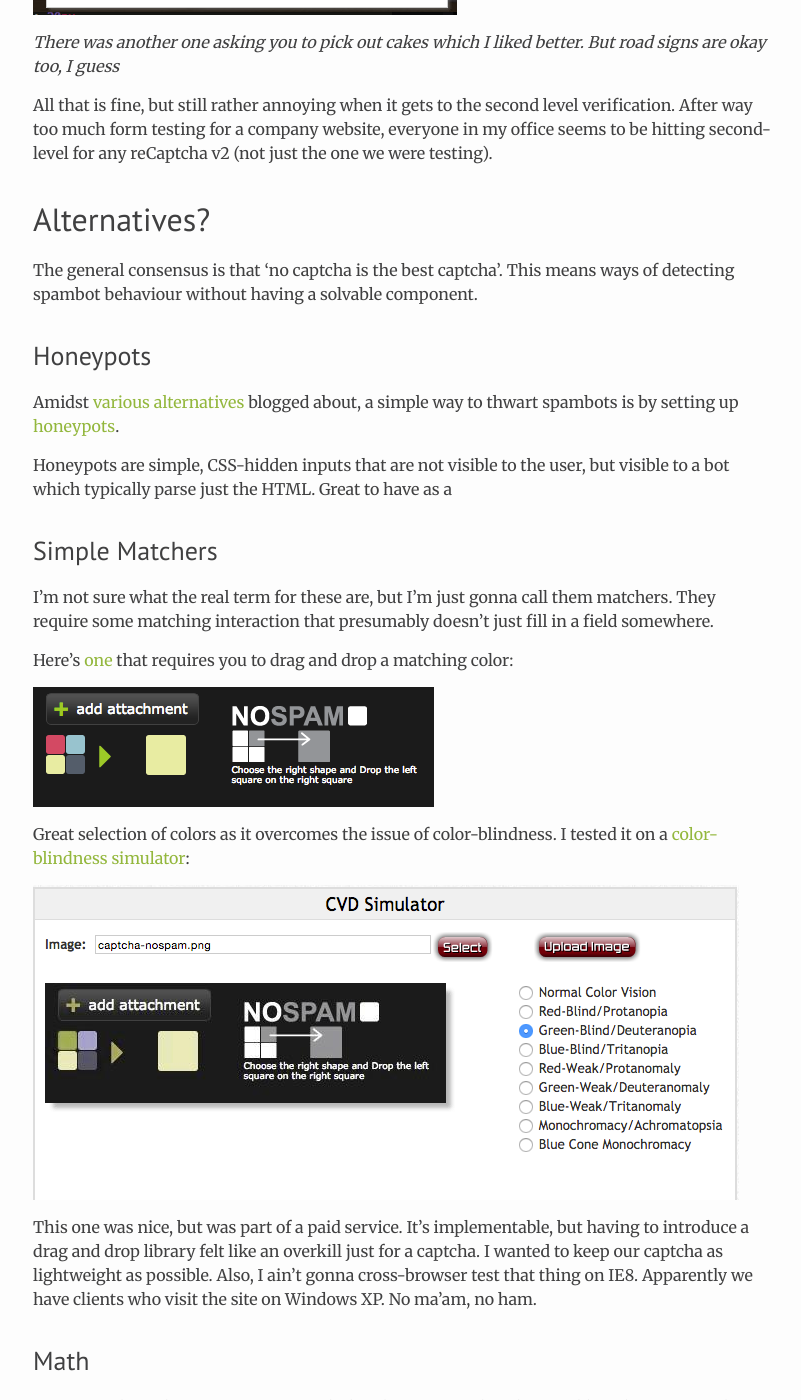
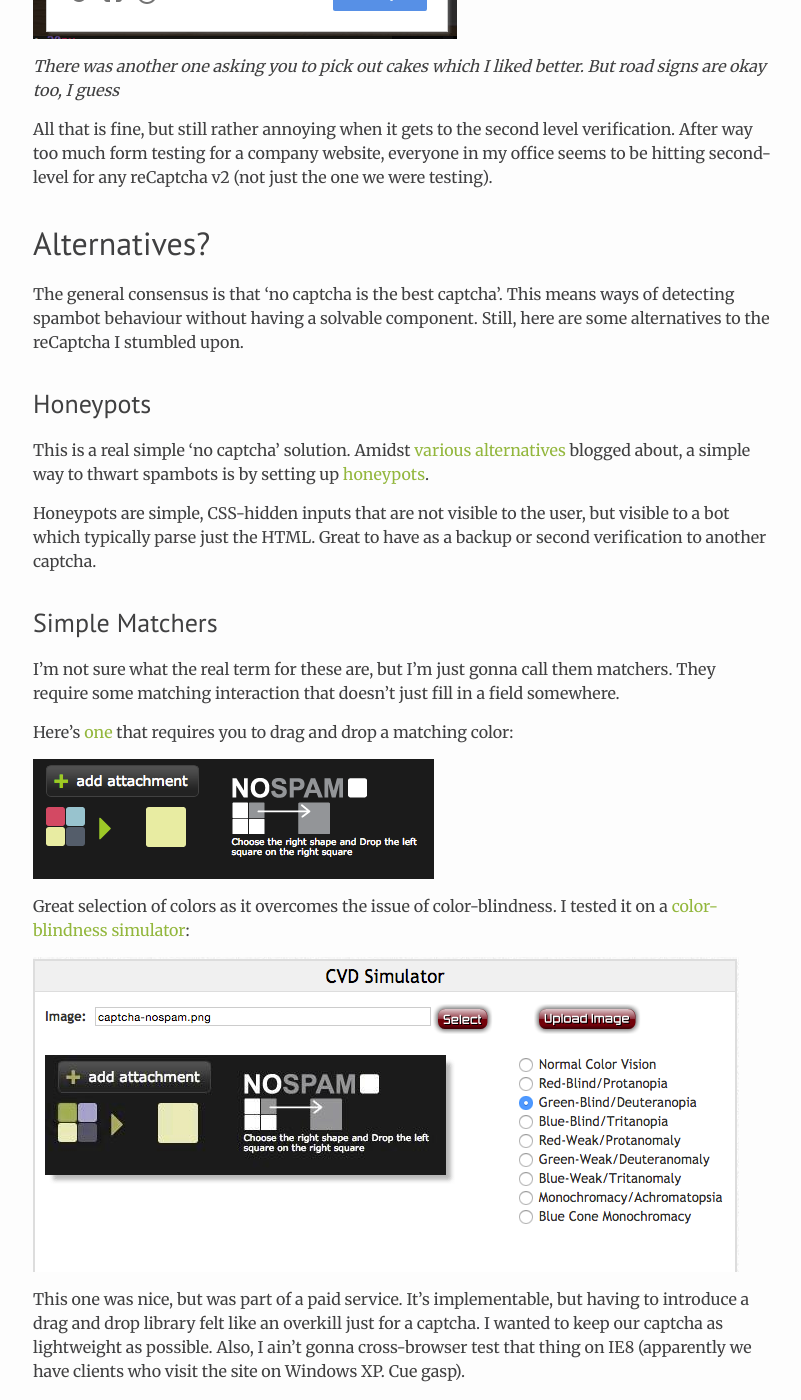
Before and after one commit to piratefsh/piratefsh.github.io, a Jekyll site: the page built from _posts/2015-04-30-battle-of-the-captchas.md, in a window 1280 px wide and 1400 px high, scrolled down 1656 px. Shown: the whole window, without its empty margins (237-1038 px from the left). Built offline with Jekyll 4.4.1, drawn with Linux system fonts in a browser that asks for light colours; comment, search, counter and statistics services are not loaded; some of the changed text lies outside the part shown.

Commit message:
Proofread

```diff
--- a/_posts/2015-04-30-battle-of-the-captchas.md
+++ b/_posts/2015-04-30-battle-of-the-captchas.md
@@ -25,7 +25,7 @@
 
 *Simple, and real sexy*
 
-You just gotta give that checkbox a click, and voila, you're done! It works by detecting your behaviour prior to checking that box. If your behaviour is suspicious, it busts out a second level of verification which is either reCaptcha v1, or an image selection game like this:
+You just have to click on that checkbox, and voila, you're done! It works by detecting your behaviour prior to checking that box. If your behaviour is suspicious, (e.g. if you fill in the form too quickly) it busts out a second level of verification which is either reCaptcha v1, or an image selection game like this:
 
 ![Google Recaptcha version 2](/assets/images/captchas/recaptcha-v2-level-2.png)
 
@@ -34,16 +34,16 @@
 All that is fine, but still rather annoying when it gets to the second level verification. After way too much form testing for a company website, everyone in my office seems to be hitting second-level for any reCaptcha v2 (not just the one we were testing).
 
 ## Alternatives?
-The general consensus is that 'no captcha is the best captcha'. This means ways of detecting spambot behaviour without having a solvable component.
+The general consensus is that 'no captcha is the best captcha'. This means ways of detecting spambot behaviour without having a solvable component. Still, here are some alternatives to the reCaptcha I stumbled upon.
 
 ### Honeypots
-Amidst [various](http://www.usertesting.com/blog/2014/04/09/think-your-site-needs-captcha-try-these-user-friendly-alternatives/) [alternatives](http://www.experiencesolutions.co.uk/blog/2014/03/19/5-alternatives-to-captcha-that-wont-baffle-or-frustrate-users/) blogged about, a simple way to thwart spambots is by setting up [honeypots](http://haacked.com/archive/2007/09/11/honeypot-captcha.aspx/).
+This is a real simple 'no captcha' solution. Amidst [various](http://www.usertesting.com/blog/2014/04/09/think-your-site-needs-captcha-try-these-user-friendly-alternatives/) [alternatives](http://www.experiencesolutions.co.uk/blog/2014/03/19/5-alternatives-to-captcha-that-wont-baffle-or-frustrate-users/) blogged about, a simple way to thwart spambots is by setting up [honeypots](http://haacked.com/archive/2007/09/11/honeypot-captcha.aspx/).
 
-Honeypots are simple, CSS-hidden inputs that are not visible to the user, but visible to a bot which typically parse just the HTML. Great to have as a
+Honeypots are simple, CSS-hidden inputs that are not visible to the user, but visible to a bot which typically parse just the HTML. Great to have as a backup or second verification to another captcha.
 
 
 ### Simple Matchers
-I'm not sure what the real term for these are, but I'm just gonna call them matchers. They require some matching interaction that presumably doesn't just fill in a field somewhere.
+I'm not sure what the real term for these are, but I'm just gonna call them matchers. They require some matching interaction that doesn't just fill in a field somewhere.
 
 Here's [one](http://wordpress.demos-sites.net/w2_contact_form/ajax-contact-form-wordpress-shortcode/) that requires you to drag and drop a matching color:
 
@@ -53,8 +53,7 @@
 
 ![No Spam Captcha](/assets/images/captchas/captcha-nospam-coblis.png)
 
-This one was nice, but was part of a paid service. It's implementable, but having to introduce a drag and drop library felt like an overkill just for a captcha. I wanted to keep our captcha as lightweight as possible. Also, I ain't gonna cross-browser test that thing on IE8. Apparently we have clients who visit the site on Windows XP. No ma'am, no ham.
-
+This one was nice, but was part of a paid service. It's implementable, but having to introduce a drag and drop library felt like an overkill just for a captcha. I wanted to keep our captcha as lightweight as possible. Also, I ain't gonna cross-browser test that thing on IE8 (apparently we have clients who visit the site on Windows XP. Cue gasp).
 
 ### Math
 Not to say that robots are worse at math than humans are, but this would work assuming that bots don't have built in intelligence to detect math questions like these:
--- a/index.html
+++ b/index.html
@@ -3,8 +3,6 @@
 ---
 
 <div class="home">
-
-  <h1 class="page-heading">Posts</h1>
 
   <ul class="post-list">
     {% for post in site.posts %}
```
Also changed, not shown: assets/images/captchas/captcha-color.png.
